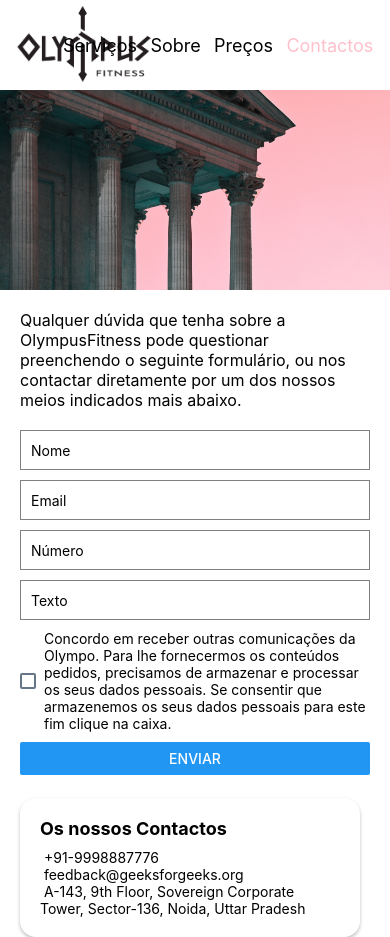
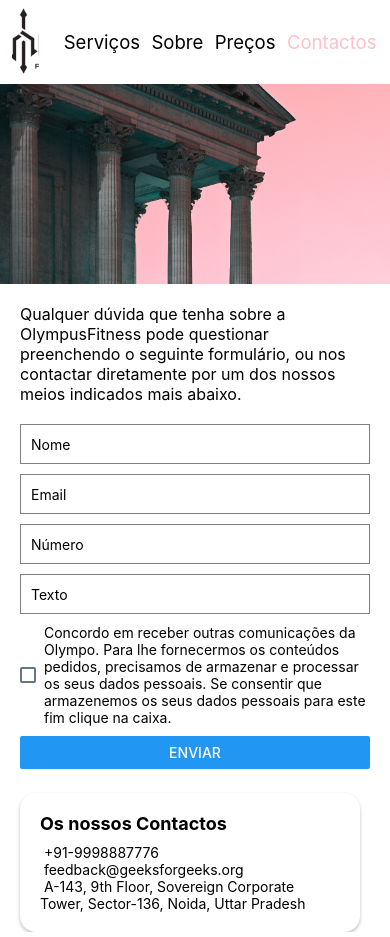
Before and after one commit to martaaoliveira/OlympusFitness, a React Native app: screen /Formulario in a window 390 px wide. Built offline with nearby package versions, Linux system fonts and the light colour scheme.

Commit message:
adpative navbar

```diff
--- a/HomePage.js
+++ b/HomePage.js
@@ -52,13 +52,13 @@ const styles = StyleSheet.create({
   },
   background: {
     flex: 1,
-    height: height * 1.3, // Usar uma porcentagem da altura do dispositivo
+    height: height * 1, // Usar uma porcentagem da altura do dispositivo
   },
-  contentContainer: {
-    flexGrow: 1,
-    justifyContent: "center",
-    alignItems: "center",
-  },
+  // contentContainer: {
+  //   flexGrow: 1,
+  //   justifyContent: "center",
+  //   alignItems: "center",
+  // },
 });
 
 export default HomePage;
--- a/NavigationBar.js
+++ b/NavigationBar.js
@@ -1,6 +1,8 @@
 import React from "react";
-import { View, Text, TouchableOpacity, StyleSheet, Image } from "react-native";
+import { View, Text, TouchableOpacity, StyleSheet, Image, Dimensions } from "react-native";
 import { useNavigation, useRoute } from "@react-navigation/native";
+
+const { width, height } = Dimensions.get("window");
 
 const NavigationBar = () => {
   const navigation = useNavigation();
@@ -29,10 +31,9 @@ const NavigationBar = () => {
   return (
     <View style={styles.navbar}>
       <View style={styles.logoContainer}>
-        {/* Use the Image component for your logo */}
         <TouchableOpacity onPress={goToHome}>
           <Image
-            source={require("./assets/images/logo.png")} // Replace with the actual path to your logo image
+            source={require("./assets/images/logo.png")}
             style={styles.logoImage}
           />
         </TouchableOpacity>
@@ -60,16 +61,17 @@ const styles = StyleSheet.create({
     flexDirection: "row",
     justifyContent: "space-between",
     alignItems: "center",
-    backgroundColor: "white", // Set your desired background color
-    height: 90,
-    paddingHorizontal: 10,
+    backgroundColor: "white",
+    height: height * 0.1, // Use 10% of the screen height
+    paddingHorizontal: width * 0.02, // Use 2% of the screen width
   },
   logoContainer: {
     flex: 1,
+    marginLeft: width * 0.01, // Adjust margin using 2% of the screen width
   },
   logoText: {
-    color: "white", // Set your desired logo text color
-    fontSize: 20,
+    color: "white",
+    fontSize: height * 0.025, // Adjust font size using 2.5% of the screen height
     fontWeight: "bold",
   },
   navItems: {
@@ -78,19 +80,19 @@ const styles = StyleSheet.create({
     justifyContent: "space-around",
   },
   navItem: {
-    // Altere o estilo conforme necessário
+    // Alter the style as needed
   },
   navText: {
-    color: "black", // Set your desired nav item text color
-    fontSize: 18,
+    color: "black",
+    fontSize: height * 0.022, // Adjust font size using 2.2% of the screen height
   },
   activeNavText: {
-    color: "pink", // Set the color for the active route
-    fontSize: 18,
+    color: "pink",
+    fontSize: height * 0.022,
   },
   logoImage: {
-    width: 150, // Set the width of your logo
-    height: 80, // Set the height of your logo
+    width: width * 0.07, // Adjust image width using 20% of the screen width
+    height: height * 0.08, // Adjust image height using 8% of the screen height
   },
 });
 
```
